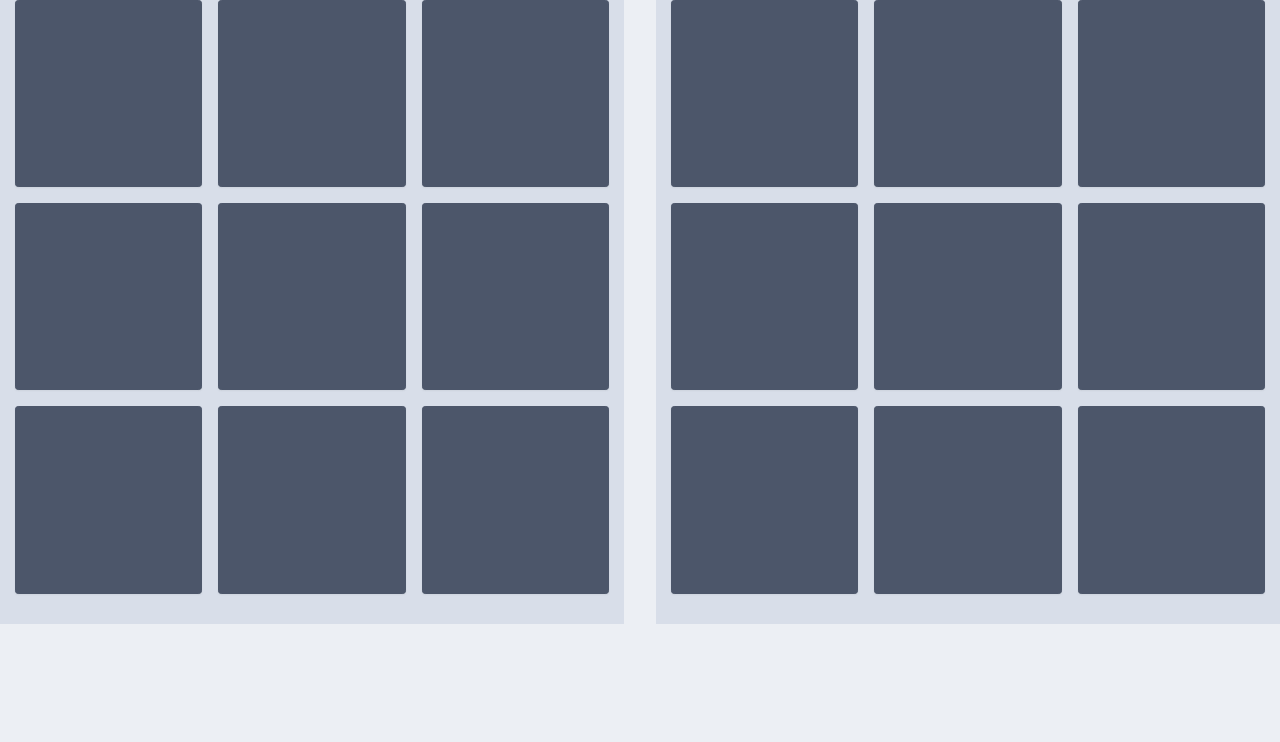
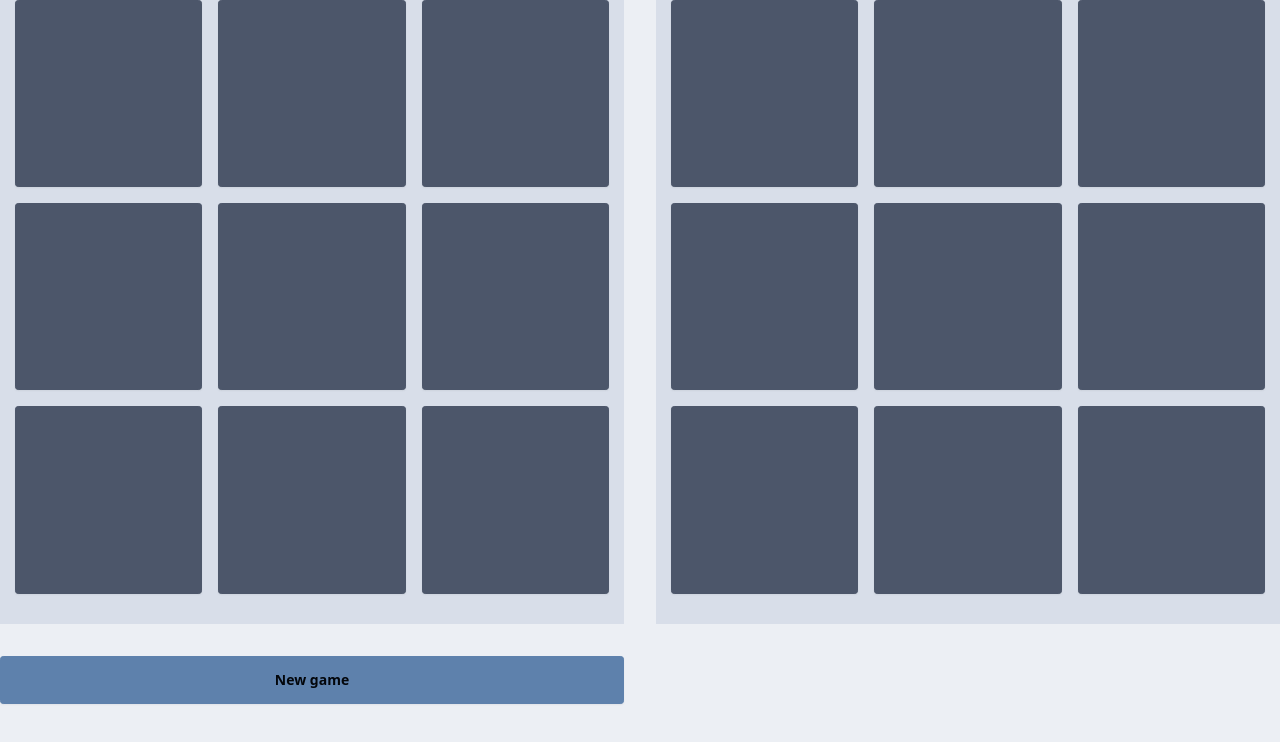
Before and after one commit to dinesh-58/shiDDR, a React (Vite) app: page / in a window 1280 px wide. Shown: the top 742 px of the page. Built offline with nearby package versions, Linux system fonts and the light colour scheme.

Commit message:
generate bot sequence on click and toggle bot pads

```diff
--- a/src/App.jsx
+++ b/src/App.jsx
@@ -18,9 +18,20 @@ export default function App() {
         // event isn't used but is put here because onclick always passes it
         // setterFunction = isPlayerBoard ? setPlayerBoard : setBotBoard;
         // only player board for now? idk
-        setPlayerBoard(prevBoard => prevBoard.map((padState, i) =>
+        setPlayerBoard(playerBoard.map((padState, i) =>
             i === id ? !padState : padState
         ))
+    }
+
+    function generateBotSequence() {
+        const sequence = [];
+        while(sequence.length < 3) {
+            const randomId = Math.round(Math.random() * 8);
+            if (! sequence.includes(randomId)) sequence.push(randomId)
+        }
+        setBotBoard(botBoard.map((padState, i) =>
+            sequence.includes(i) ? true : false
+        ));
     }
 
     return (
@@ -29,6 +40,10 @@ export default function App() {
         gap-8 justify-evenly">
             <Board boardType="bot" board={botBoard} />
             <Board boardType="player" board={playerBoard} padClick={togglePad}/>
+            <button className="btn btn-primary"
+            onClick={generateBotSequence}
+        >
+        New game</button>
         </main>
     )
     /* TODO:
```
Also changed, not shown: 1 other file (tests, documents, lock files or other folders).
